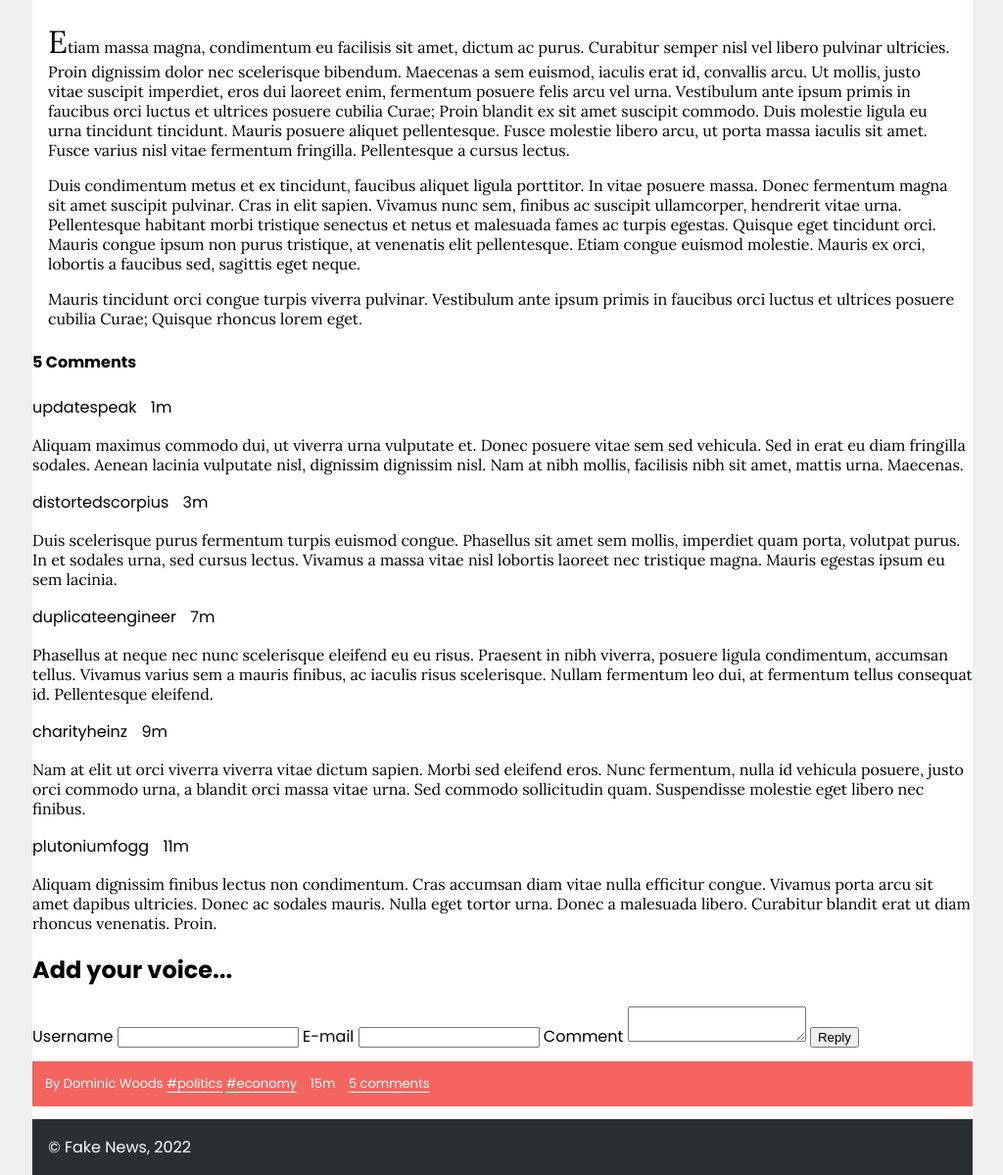
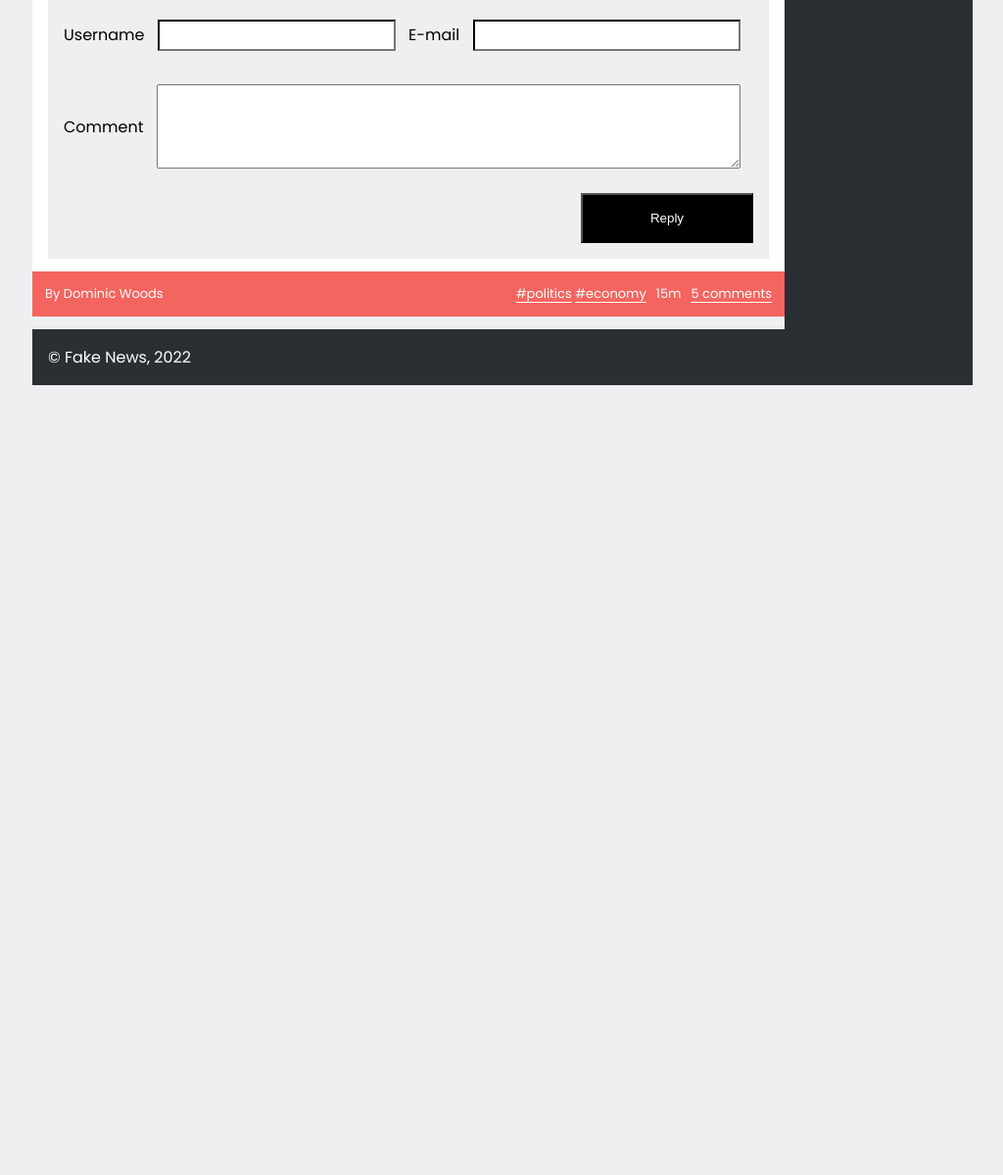
Before and after one commit to dsantosferreira/ltw-exercices, a PHP site: page /item.html in a window 1280 px wide. Shown: the part 2048-3247 px from the top of the page at 98% size, without its empty margins (127-1151 px from the left). After the commit the page ends 2441 px from the top, so only its background shows below. Run offline with PHP 8.4, Linux system fonts and the light colour scheme.

Commit message:
Finished layout and comment styles

```diff
--- /dev/null
+++ b/prat3/comments.css
@@ -0,0 +1,78 @@
+@import url('https://fonts.googleapis.com/css?family=Lora:400,700|Poppins:400,700');
+
+.user {
+    font-style: italic;
+}
+
+.user::after {
+    content: ' said:';
+    font-style: normal;
+}
+
+.date {
+    float: right;
+}
+
+.comment > p {
+    background-color: #edeff0;
+    padding: 0 1em 1em;
+}
+
+.comment > p::before {
+    position: relative;
+    top: 0.4em;
+    font-size: 3em;
+    color: #CCCCCC;
+    content: '\201C';
+}
+
+form {
+    display: grid;
+    grid-template-columns: 1fr 1fr 1fr 1fr;
+    grid-template-rows: 1fr 1fr 2fr 1fr;
+    row-gap: 1em;
+    align-content: stretch;
+    background-color: #edeff0;
+    padding: 1em;
+}
+
+form h2 {
+    font-size: medium;
+    grid-area: 1 / 1 / 2 / 7;
+}
+
+form > label {
+    display: flex;
+    align-items: center;
+}
+
+form > label:nth-of-type(1) {
+    grid-area: 2 / 1 / 3 / 3;
+}
+
+form > label:nth-of-type(2) {
+    grid-area: 2 / 3 / 3 / 5;
+}
+
+form > label:nth-of-type(3) {
+    grid-area: 3 / 1 / 4 / 5;
+}
+
+form > button {
+    background-color: black;
+    color: white;
+    grid-area: 4 / 4 / 5 / 5;
+}
+
+form > label > input {
+    margin: 0 1em;
+    height: 2em;
+    flex: 1;
+    border-color: #212121 #767676 #767676 #212121
+}
+
+form > label > textarea {
+    flex: 1;
+    margin: 0 1em;
+    height: 6em;
+}
--- a/prat3/layout.css
+++ b/prat3/layout.css
@@ -1,14 +1,190 @@
-html {
+@import url('https://fonts.googleapis.com/css?family=Lora:400,700|Poppins:400,700');
+
+body {
     background-color: #EDEFF0;
+    width: 60em;
+    margin: 0 auto;
+    display: grid;
+    grid-template-columns: 4fr 1fr;
+    grid-template-rows: auto auto auto auto;
 }
 
-body {
+#menu {
     background-color: white;
-    width: 60em;
-    margin: 0 auto;
+    margin-bottom: 1em;
 }
 
+#menu ul {
+    display: flex;
+}
+
+#menu ul li {
+    flex-grow: 1;
+}
 
 aside {
-    width: 20%;
+    margin: 0;
+    grid-area: 2 / 2 / 5 / 3;
 }
+
+body > header {
+    grid-row: 1 / 2;
+    grid-column: 1 / 3;
+}
+
+#signup {
+    text-align: right;
+}
+
+body > #menu {
+    grid-row: 2 / 3;
+    grid-column: 1 / 2;
+}
+
+#news {
+    grid-row: 3 / 4;
+    grid-column: 1 / 2;
+}
+
+body > footer {
+    grid-row: 4 / 5;
+    grid-column: 1 / 2;
+}
+
+#news > article {
+    background-color: white;
+}
+
+#news > article > footer {
+    display: grid;
+    grid-template-rows: auto;
+    grid-template-columns: 1fr auto auto auto;
+}
+
+.author {
+    grid-column: 1 / 2;
+    justify-self: left;
+}
+
+.tags .date .comments{
+    justify-self: right;
+}
+
+@media (max-width: 60em) {
+    body {
+        width: 100%;
+        grid-template-columns: auto;
+    }
+
+    #menu {
+        margin-bottom: 0;
+    }
+
+    aside {
+        display: none;
+    }
+}
+
+@media (max-width: 30em) {
+    article header h1 {
+        position: static;
+        color: black;
+        text-shadow: none;
+        font-size: 1em;
+        width: auto;
+        padding: 0.8em;
+        font-size: 1.1em;
+    }
+
+    ul {
+        flex-direction: column;
+    }
+
+    #menu > ul > li > a {
+        text-align: left;
+        margin-left: 1em;
+    }
+
+    #menu > ul li:nth-child(1) {
+        border-top: none;
+        border-left: 0.2em solid #E1493E;
+    }
+
+    #menu > ul li:nth-child(2) {
+        border-top: none;
+        border-left: 0.2em solid #8ABA56;
+    }
+
+    #menu > ul li:nth-child(3) {
+        border-top: none;
+        border-left: 0.2em solid #5B4282;
+    }
+
+    #menu > ul li:nth-child(4) {
+        border-top: none;
+        border-left: 0.2em solid #FF8932;
+    }
+
+    #menu > ul li:nth-child(5) {
+        border-top: none;
+        border-left: 0.2em solid #19B6E9;
+    }
+
+    #menu > ul li:nth-child(6) {
+        border-top: none;
+        border-left: 0.2em solid #E84C8B;
+    }
+
+    #news > article > header > h1 > a {
+        color: black
+    }
+
+    body > header > h2 {
+        display: none;
+    }
+
+    #signup {
+        text-align: left;
+    }
+
+    #menu {
+        background-color: #EDEFF0;
+    }
+
+    .hamburger {
+        display: block;
+        padding: 0.8em;
+        background-color: #2A2F33;
+        color: white;
+    }
+
+    #hamburger ~ ul > li {
+        height: 0px;
+        padding: 0;
+        transition: all 0.3s ease-in-out;
+    }
+
+    #hamburger:checked ~ ul > li {
+        height: 1em;
+        padding: 1em 0;
+        transition: all 0.3s ease-in-out;
+    }
+
+    #hamburger ~ ul > li > a {
+        opacity: 0%;
+        transition: opacity 0.3s ease-in-out;
+    }
+
+    #hamburger:checked ~ ul > li > a {
+        opacity: 100%;
+        transition: opacity 0.3s ease-in-out;
+    }
+
+    .hamburger::before {
+        content: '\2630'
+    }
+
+    #hamburger:checked + .hamburger::before {
+        content: '\2715'
+    }
+}
--- a/prat3/style.css
+++ b/prat3/style.css
@@ -1,4 +1,4 @@
-@import url('https://fonts.googleapis.com/css?family=Lora:400,700|Poppins:400,600,700');
+@import url('https://fonts.googleapis.com/css?family=Lora:400,700|Poppins:400,700');
 
 html {
     font-family: 'Poppins', sans-serif;
@@ -8,7 +8,7 @@ body {
     margin: 1em;
 }
 
-#hamburger, .hamburger {
+#hamburger {
    display: none;
 }
 
@@ -174,3 +174,7 @@ a.comments::after {
     content: ' comments';
     color: white;
 }
+
+#comments {
+    margin: auto 1em;
+}
```
